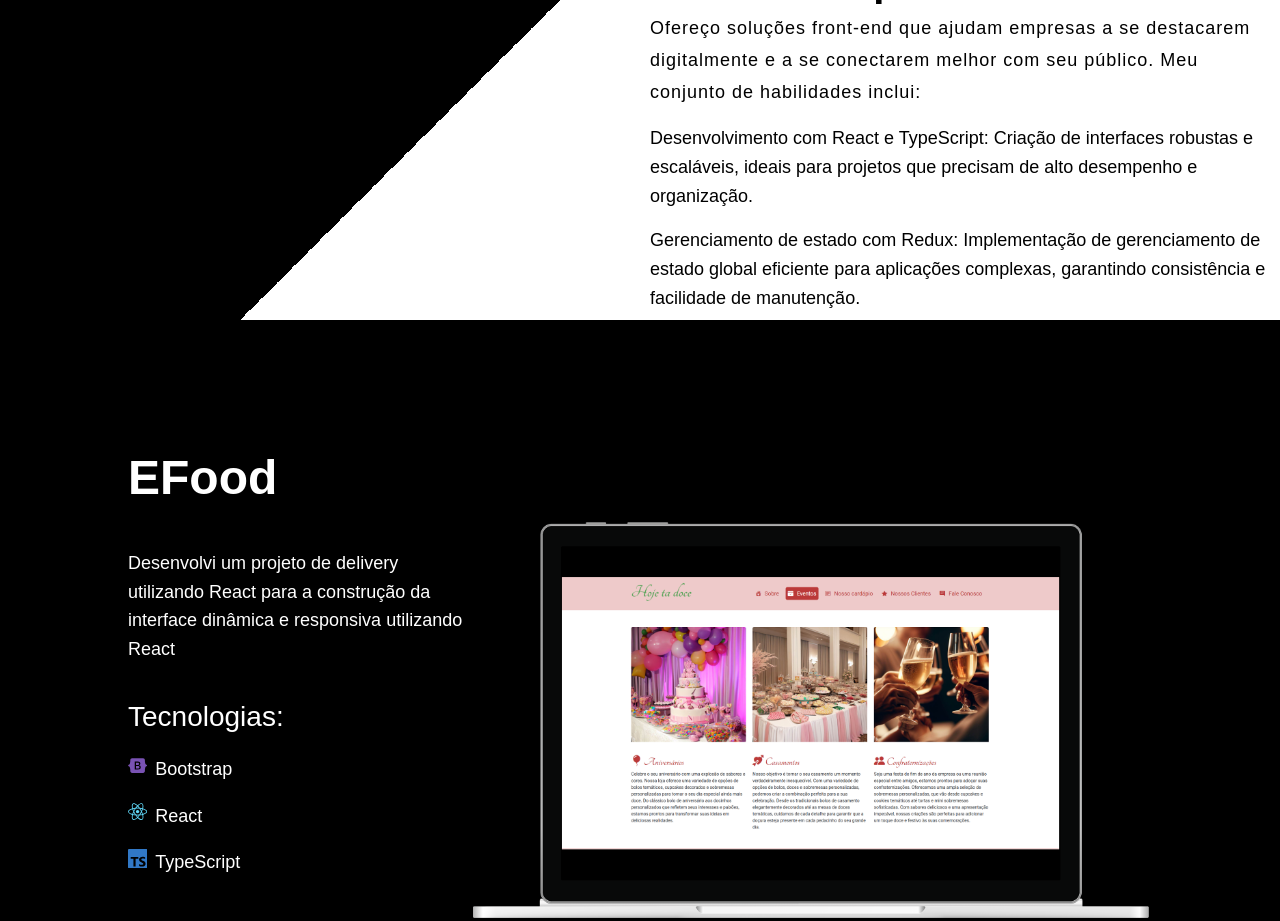
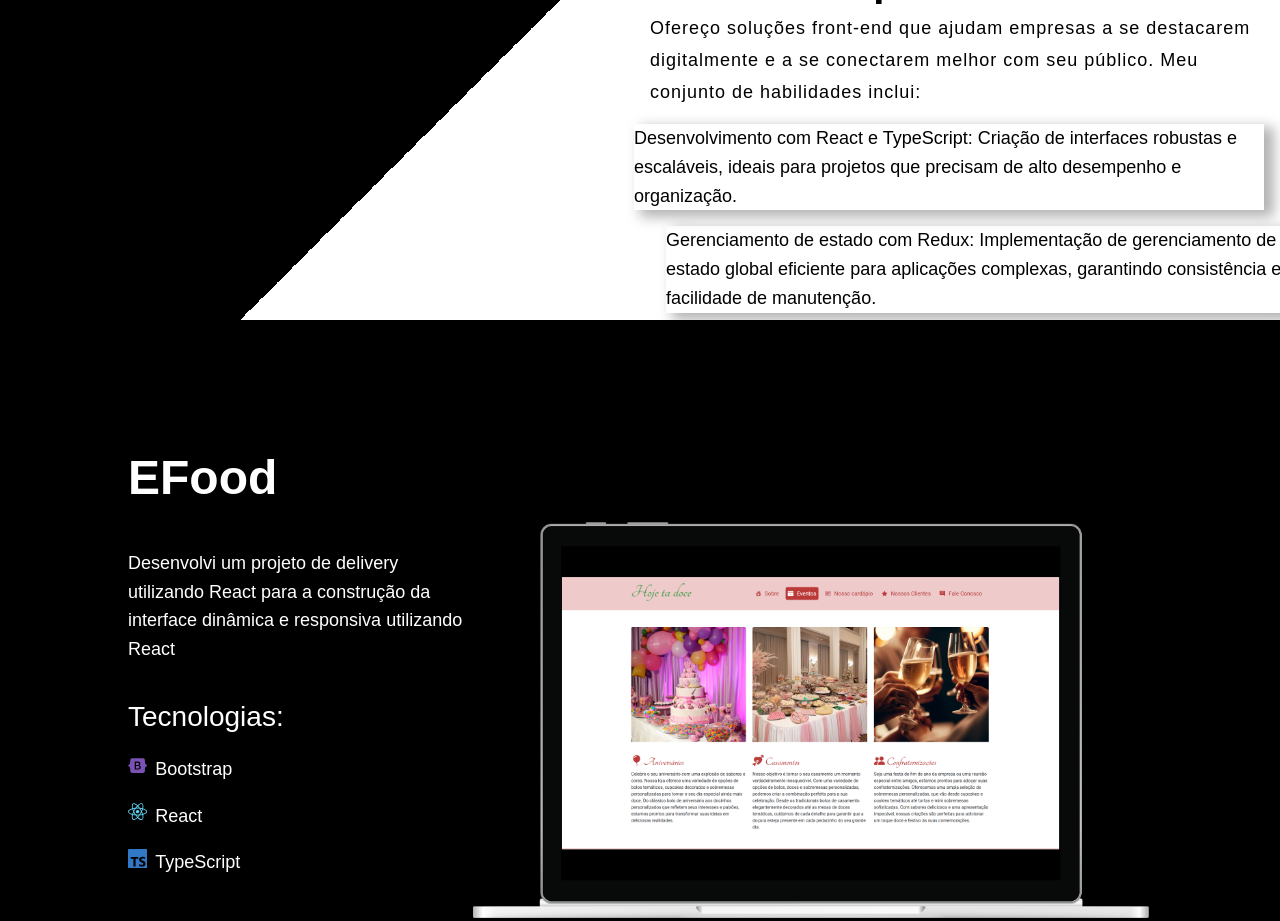
Before and after one commit to GabrielNBS/repository, a React (Create React App) app: page / in a window 1280 px wide. Shown: the part 1280-2201 px from the top of the page. Built offline with nearby package versions, Linux system fonts and the light colour scheme.

Commit message:
style: add box-shadowm and transitionX in the li tags

```diff
--- a/src/Containers/About/About.tsx
+++ b/src/Containers/About/About.tsx
@@ -32,26 +32,26 @@ export default function About() {
               conjunto de habilidades inclui:
             </p>
             <ul>
-              <li>
+              <S.ListBox>
                 Desenvolvimento com React e TypeScript: Criação de interfaces
                 robustas e escaláveis, ideais para projetos que precisam de alto
                 desempenho e organização.
-              </li>
-              <li>
+              </S.ListBox>
+              <S.ListBox>
                 Gerenciamento de estado com Redux: Implementação de
                 gerenciamento de estado global eficiente para aplicações
                 complexas, garantindo consistência e facilidade de manutenção.
-              </li>
-              <li>
+              </S.ListBox>
+              <S.ListBox>
                 Estilização avançada: Com Styled-Components, Sass e Bootstrap,
                 desenvolvo designs responsivos e personalizados que se adaptam
                 perfeitamente a qualquer dispositivo.
-              </li>
-              <li>
+              </S.ListBox>
+              <S.ListBox>
                 JavaScript moderno: Experiência em JavaScript para criar
                 funcionalidades interativas e dinâmicas que aprimoram a
                 usabilidade.
-              </li>
+              </S.ListBox>
             </ul>
           </div>
         </S.ServicesContainer>
--- a/src/Containers/About/styles.ts
+++ b/src/Containers/About/styles.ts
@@ -97,3 +97,21 @@ export const ServicesContainer = styled.div`
     margin: 1rem 0;
   }
 `
+
+export const ListBox = styled.li`
+  margin: 1rem 0;
+  box-shadow: 8px 5px 12px 2px rgba(0, 0, 0, 0.3);
+
+  &:nth-child(1) {
+    transform: translateX(-1rem);
+  }
+  &:nth-child(2) {
+    transform: translateX(1rem);
+  }
+  &:nth-child(3) {
+    transform: translateX(-1rem);
+  }
+  &:nth-child(4) {
+    transform: translateX(1rem);
+  }
+`
```
